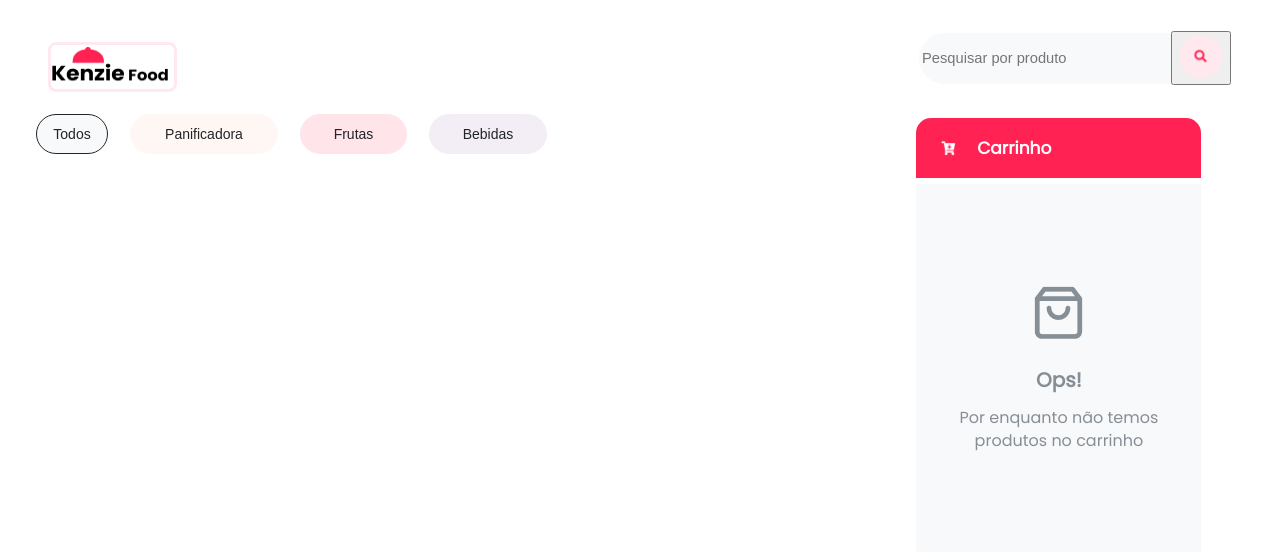
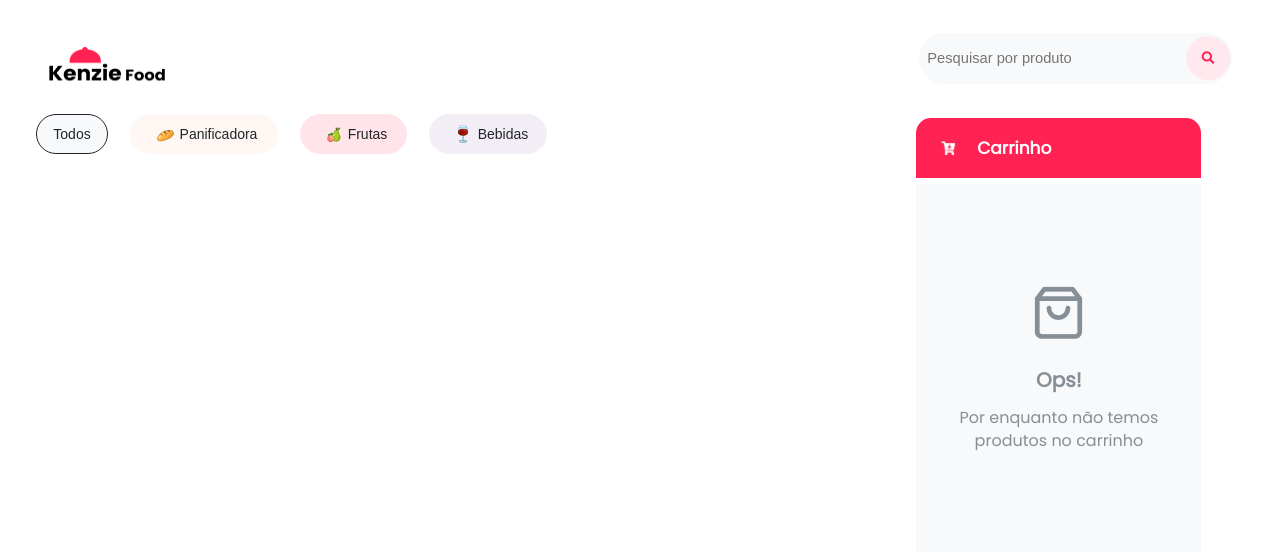
Before and after one commit to yorranrigatti/kenziefood, a plain HTML site: page index.html in a window 1280 px wide. Drawn offline with Linux system fonts and the light colour scheme; no server answers.

Commit message:
style: icones dos filtros

```diff
--- a/index.html
+++ b/index.html
@@ -16,9 +16,7 @@
       </figure>
     <div class="pesquisar">
       <input type="text" placeholder="Pesquisar por produto" class="campoPesquisaProduto">
-      <button class="pesquisa">
         <img src="./src/assets/Button Circle-pesquisar.png" id='btnPesquisar'alt="Botão de pesquisar">
-      </button>
 
   </div>
 </header>
@@ -27,9 +25,9 @@
   <section>
     <div id="filtros">
       <button class="todos">Todos</button>
-      <button class="panificadora">Panificadora</button>
-      <button class="frutas">Frutas</button>
-      <button class="bebidas">Bebidas</button>
+      <button class="panificadora"><img src="./src/assets/Icon_bread.png" alt="pães"> Panificadora</button>
+      <button class="frutas"><img src="./src/assets/Icon_fruits.png" alt="frutas"> Frutas</button>
+      <button class="bebidas"><img src="./src/assets/Icon_glass_of_wine.png" alt="vinho"> Bebidas</button>
     </div>
     <div id="vitrine" class="vitrine"></div>
   </section>
--- a/src/style/style.css
+++ b/src/style/style.css
@@ -8,6 +8,7 @@ body {
   width: 123px;
   height: 46px;
   margin-left: 17px;
+  border:none
 }
 
 .logo figcaption{
@@ -34,7 +35,12 @@ section {
   border:none;
   height:18px;
   width:155px;
+  text-align: center;
 }
+#btnPesquisar{
+  cursor: pointer;
+}
+
 .pesquisa img{
   width: 44.12px;
   height: 44.12px;
@@ -55,6 +61,10 @@ section {
   text-align: center;
   color: #212529;
   line-height: 17px;
+  cursor: pointer;
+}
+#filtros img{
+  margin: 5px;
 }
 .todos{
   margin-left: 18px;
@@ -103,6 +113,9 @@ figure span {
   line-height: 21.68px;
 }
 .categoryDiv{
+  display: flex;
+  align-items: center;
+  justify-content: flex-start;
   position: relative;
   left: 4%;
   bottom: 15px;
@@ -113,8 +126,9 @@ figure span {
   padding-left: 17px;
 }
 .categoryDiv img{
-  width: 11px;
-  height: 11px;
+  width: 19px;
+  height: 20px;
+  margin-left: -11px;
   margin-right: 10px;
 }
 .infos h2 {
```
